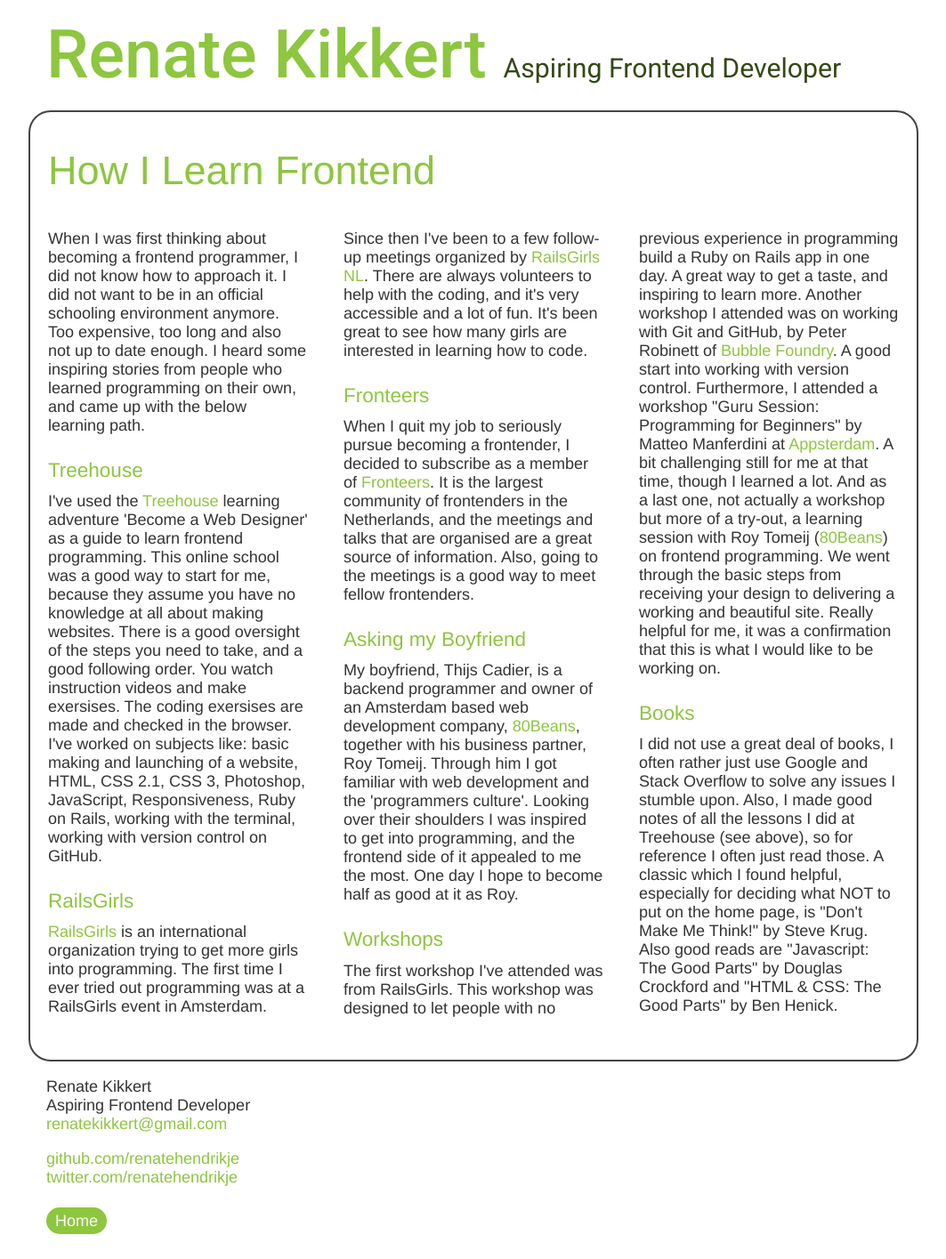
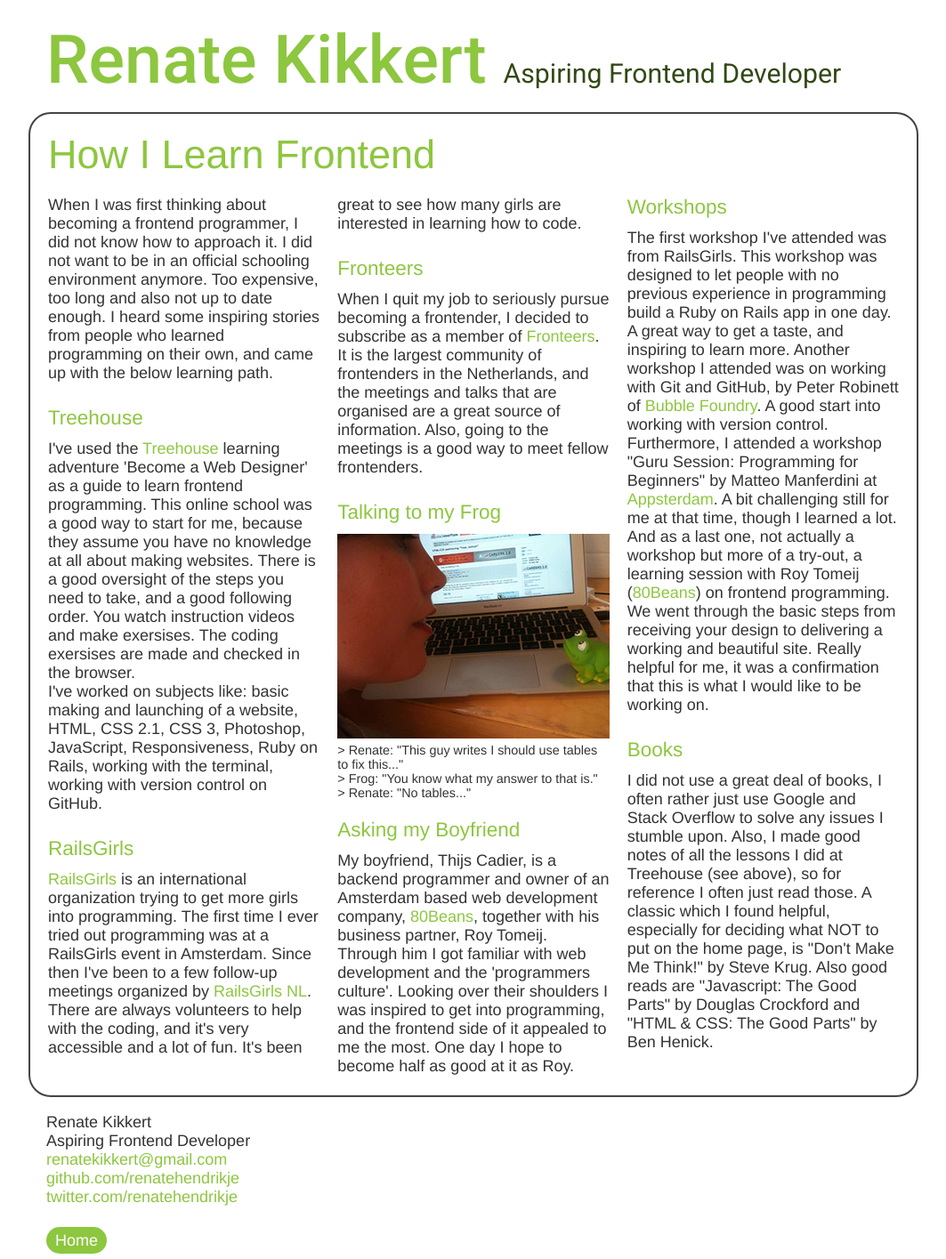
Before and after one commit to renatehendrikje/renatehendrikje.github.io, a Jekyll site: the page built from study.html, in a window 1280 px wide. Shown: the whole page at 89% size, without its empty margins (108-1171 px from the left). Built offline with Jekyll 4.4.1, drawn with Linux system fonts in a browser that asks for light colours; before the commit the page ends 1393 px from its top, so only the background shows below that.

Commit message:
Changed margin top and bottom for better layout. Changed media queries to fit with margins. Added picture talking frog to study.html and dialog to go with that.

```diff
--- a/background.html
+++ b/background.html
@@ -20,13 +20,12 @@ title: Renate Kikkert
     <p>
     Renate Kikkert<br />
     Aspiring Frontend Developer<br />
-    <a href="mailto:renatekikkert@gmail.com">renatekikkert@gmail.com</a>
-    </p>
-    <p>
+    <a href="mailto:renatekikkert@gmail.com">renatekikkert@gmail.com</a><br />
     <a href="http://github.com/renatehendrikje/">github.com/renatehendrikje</a><br />
     <a href="http://twitter.com/renatehendrikje/">twitter.com/renatehendrikje</a><br />
     </p>
 </div>
+
 <div class="navigation grid_12 omega">
 	<a class="button top" href="#" title="To the top of this page">Top</a>
 	<a class="button" href="/" title="To the home page">Home</a>
--- a/css/main.css
+++ b/css/main.css
@@ -53,6 +53,10 @@ h3 {
 }
 
 /*styling and positioning of specific elements*/
+h1 {
+  margin-bottom: 0;
+  margin-top: 30px;
+}
 
 h1 a {
   font-family: 'Roboto', sans-serif;
@@ -75,36 +79,41 @@ h1 a span.tagline {
 }
 
 .internship {
-  width: 100%
+  width: 100%;
 }
 
 .internship h2 {
-  border-radius: 25px 25px 0 0;
-  -webkit-border-radius: 25px 25px 0 0;
-  -moz-border-radius: 25px 25px 0 0;
+  border-radius: 20px 20px 0 0;
+  -webkit-border-radius: 20px 20px 0 0;
+  -moz-border-radius: 20px 20px 0 0;
   background-color: #334916;
   color: #ffffff;
 }
 
+.in_box {
+  margin-top: 20px;
+}
+
 .in_box h2 {
-  padding: 40px 2% 40px 2%;
+  padding: 20px 2% 20px 2%;
   margin: 0;
   font-size: 2.500em;
 }
 
 .columns {
   columns: 225px 3;
+  column-gap: 20px;
   -webkit-columns: 225px 3;
-  -webkit-column-gap: 40px;
+  -webkit-column-gap: 20px;
   -moz-columns: 225px 3;
-  -moz-column-gap: 3em;
-  padding: 40px 2% 40px 2%;
+  -moz-column-gap: 20px;
+  padding: 20px 2% 20px 2%;
 }
 
 .columns_internship {
-  border-radius: 0 0 25px 25px;
-  -webkit-border-radius: 0 0 25px 25px;
-  -moz-border-radius: 0 0 25px 25px;
+  border-radius: 0 0 20px 20px;
+  -webkit-border-radius: 0 0 20px 20px;
+  -moz-border-radius: 0 0 20px 20px;
   background-color: #8dc63f;
   color: #ffffff;
 }
@@ -126,7 +135,7 @@ h1 a span.tagline {
 .button {
   font-weight: 150;
   padding: 5px 10px;
-  border-radius: 25px;
+  border-radius: 20px;
 }
 
 .internship .button {
@@ -176,18 +185,54 @@ a.button:hover {
 /*medium size*/
 
 @media screen and (max-width: 1060px) {
+  h1 {
+    margin-top: 20px;
+  }
+
   h1 a {
-    font-size: 1.500em;
+    font-size: 1.450em;
+  }
+
+  .in_box h2 {
+    font-size: 1.730em;
   }
 }
 
 /*smaller medium size*/
 
 @media screen and (max-width: 873px) {
+  h1 a {
+    padding-right: 4%;
+    padding-left: 4%;
+  }
+
+  .columns {
+    padding-right: 4%;
+    padding-left: 4%;
+  }
+
+  .in_box h2 {
+    padding-right: 4%;
+    padding-left: 4%;
+  }
+
   .grid_4 {
     width: 100%;
     margin: 0;
-    padding: 0 2% 0 2%;
+    padding: 0 4% 0 4%;
+  }
+
+  .grid_12 {
+    padding-right: 4%;
+    padding-left: 4%;
+  }
+
+  .in_box {
+    margin-bottom: 40px;
+  }
+
+  .footer {
+    margin-bottom: 40px;
   }
 }
 
@@ -195,11 +240,11 @@ a.button:hover {
 
 @media screen and (max-width: 780px) {
   h1 a {
-    font-size: 1.100em;
+    font-size: 1.050em;
   }
 
   .in_box h2 {
-    font-size: 1.500em;
+    font-size: 1.250em;
   }
 
   h3 {
@@ -222,10 +267,11 @@ a.button:hover {
  h1 a span.tagline {
     width: 100%;
     font-size: 0.500em;
-    padding-left: 2%;
+    padding-left: 4%;
   }
+
   .in_box h2 {
-    font-size: 2em;
+    font-size: 1.850em;
   }
 }
 
@@ -234,6 +280,9 @@ a.button:hover {
 @media screen and (max-width: 450px) {
  h1 a {
     font-size: 1.400em;
+  }
+  .in_box h2 {
+    font-size: 1.667em;
   }
 }
 
@@ -248,7 +297,7 @@ a.button:hover {
   }
 
   .in_box h2 {
-    font-size: 1.300em;
+    font-size: 1.429em;
   }
 }
 
@@ -258,4 +307,8 @@ a.button:hover {
  h1 a {
     font-size: 1.100em;
   }
+
+  .in_box h2 {
+    font-size: 1.310em;
+  }
 }
--- a/css/secondary_pages.css
+++ b/css/secondary_pages.css
@@ -9,3 +9,16 @@
 .in_box.secondary h2 {
   padding-bottom: 0;
 }
+
+p.dialog {
+  font-size: 0.800em;
+}
+
+/* media queries*/
+
+/*small size*/
+@media screen and (max-width: 780px) {
+  .in_box.secondary h2 {
+    color: #8dc63f;
+  }
+}
--- a/index.html
+++ b/index.html
@@ -40,7 +40,7 @@ title: Renate Kikkert
 <div class="background grid_4">
 	<h2>About Me</h2>
 	<p>Before diving into the Frontend programming adventure, I've spent some years in art school. Also, I've completed a bachelors and masters degree in Slavic Languages and Cultures. After graduation, I worked as an order reviewer at NetApp BV. In December 2012 I quit my job to devote my time to learning Frontend coding.</p>
-	<a class="readmore" href="/background.html">Read more</a>
+	<p><a class="readmore" href="/background.html">Read more</a></p>
 </div>
 
 <div class="footer grid_4 omega">
@@ -48,9 +48,7 @@ title: Renate Kikkert
     <p>
     Renate Kikkert<br />
     Aspiring Frontend Developer<br />
-    <a href="mailto:renatekikkert@gmail.com">renatekikkert@gmail.com</a>
-    </p>
-    <p>
+    <a href="mailto:renatekikkert@gmail.com">renatekikkert@gmail.com</a><br />
     <a href="http://github.com/renatehendrikje/">github.com/renatehendrikje</a><br />
     <a href="http://twitter.com/renatehendrikje/">twitter.com/renatehendrikje</a><br />
     </p>
--- a/study.html
+++ b/study.html
@@ -16,6 +16,10 @@ title: Renate Kikkert
 		<h3>Fronteers</h3>
 		<p>When I quit my job to seriously pursue becoming a frontender, I decided to subscribe as a member of <a href="http://fronteers.nl">Fronteers</a>. It is the largest community of frontenders in the Netherlands, and the meetings and talks that are organised are a great source of information. Also, going to the meetings is a good way to meet fellow frontenders.</p>
 
+		<h3>Talking to my Frog</h3>
+		<img src="img/talking_frog.jpg">
+		<p class="dialog">&gt; Renate: &quot;This guy writes I should use tables to fix this...&quot;<br />&gt; Frog: &quot;You know what my answer to that is.&quot;<br />&gt; Renate: &quot;No tables...&quot;</p>
+
 		<h3>Asking my Boyfriend</h3>
 		<p>My boyfriend, Thijs Cadier, is a backend programmer and owner of an Amsterdam based web development company, <a href="http://www.80beans.com">80Beans</a>, together with his business partner, Roy Tomeij. Through him I got familiar with web development and the 'programmers culture'. Looking over their shoulders I was inspired to get into programming, and the frontend side of it appealed to me the most. One day I hope to become half as good at it as Roy.</p>
 
@@ -31,9 +35,7 @@ title: Renate Kikkert
     <p>
     Renate Kikkert<br />
     Aspiring Frontend Developer<br />
-    <a href="mailto:renatekikkert@gmail.com">renatekikkert@gmail.com</a>
-    </p>
-    <p>
+    <a href="mailto:renatekikkert@gmail.com">renatekikkert@gmail.com</a><br />
     <a href="http://github.com/renatehendrikje/">github.com/renatehendrikje</a><br />
     <a href="http://twitter.com/renatehendrikje/">twitter.com/renatehendrikje</a><br />
     </p>
```
Also changed, not shown: img/talking_frog.jpg (added).
